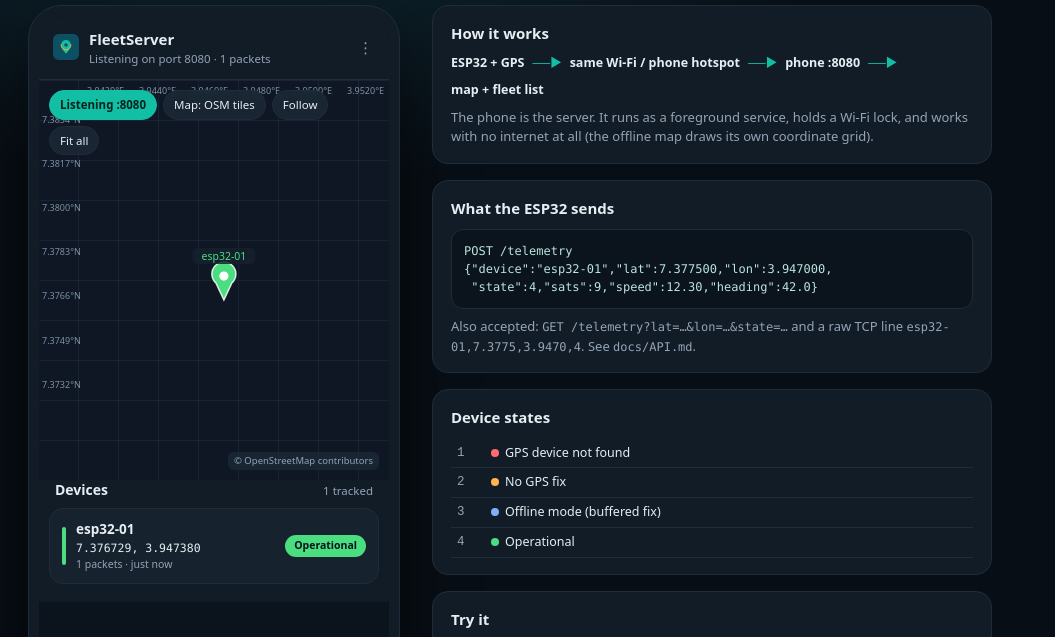
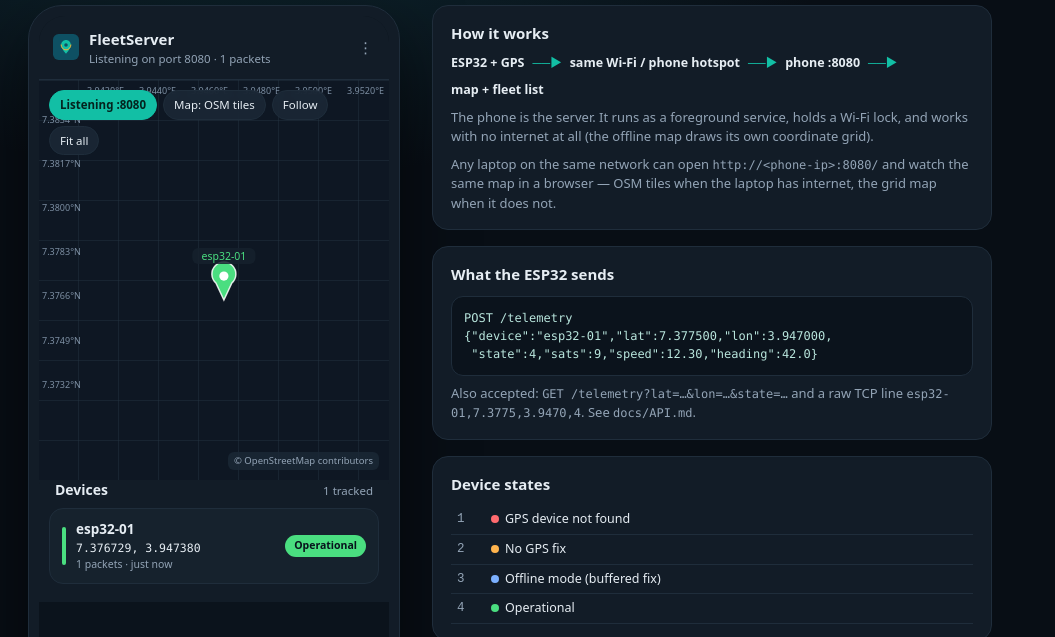
Before and after one commit to JohnOlowe/FleetServer, a plain HTML site: page docs/preview/index.html in a window 1280 px wide. Shown: the part 98-735 px from the top of the page, without its empty margins (0-1055 px from the left). Drawn offline with Linux system fonts and the light colour scheme.

Commit message:
Note the shared web dashboard in the UI preview
Co-authored-by: arena-agent <297053741+arena-agent@users.noreply.github.com>

```diff
--- a/docs/preview/index.html
+++ b/docs/preview/index.html
@@ -165,6 +165,9 @@
       </div>
       <p class="note">The phone is the server. It runs as a foreground service, holds a Wi-Fi lock,
       and works with no internet at all (the offline map draws its own coordinate grid).</p>
+      <p class="note">Any laptop on the same network can open <code>http://&lt;phone-ip&gt;:8080/</code>
+      and watch the same map in a browser — OSM tiles when the laptop has internet, the grid map
+      when it does not.</p>
     </div>
 
     <div class="card-box">
```
